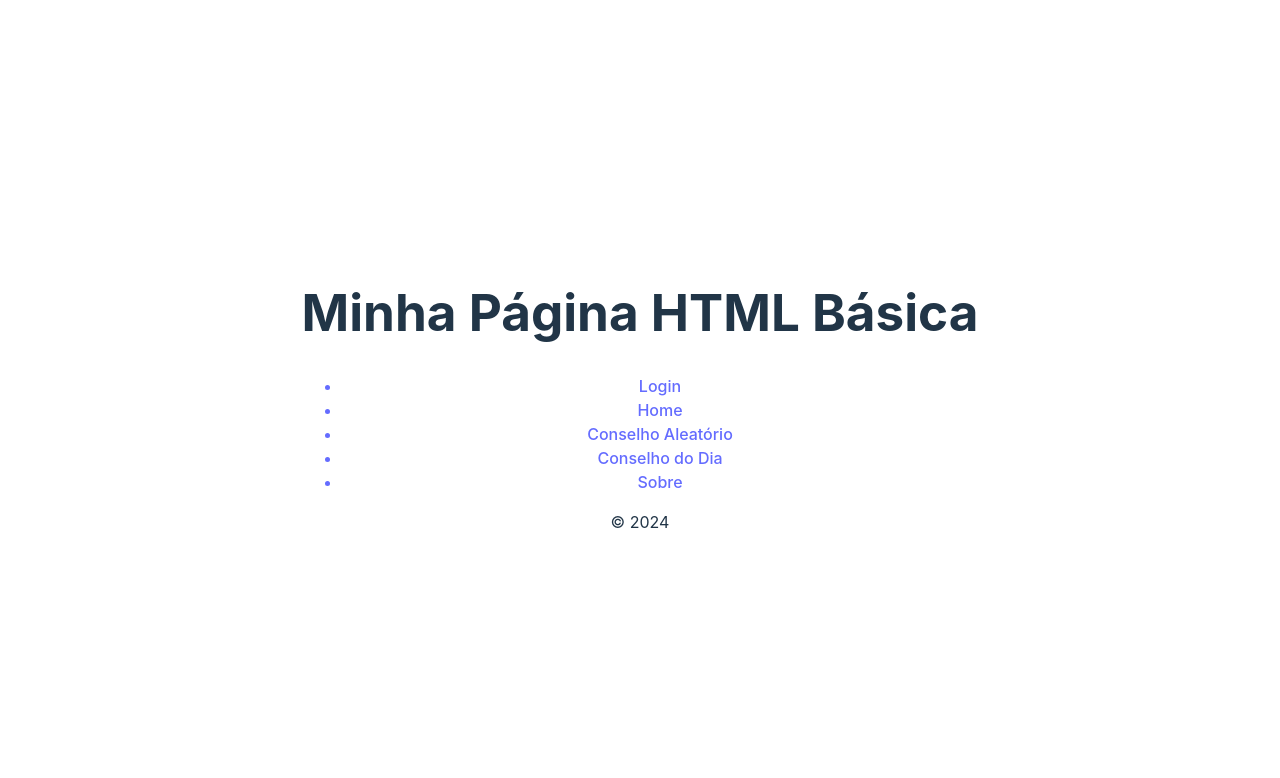
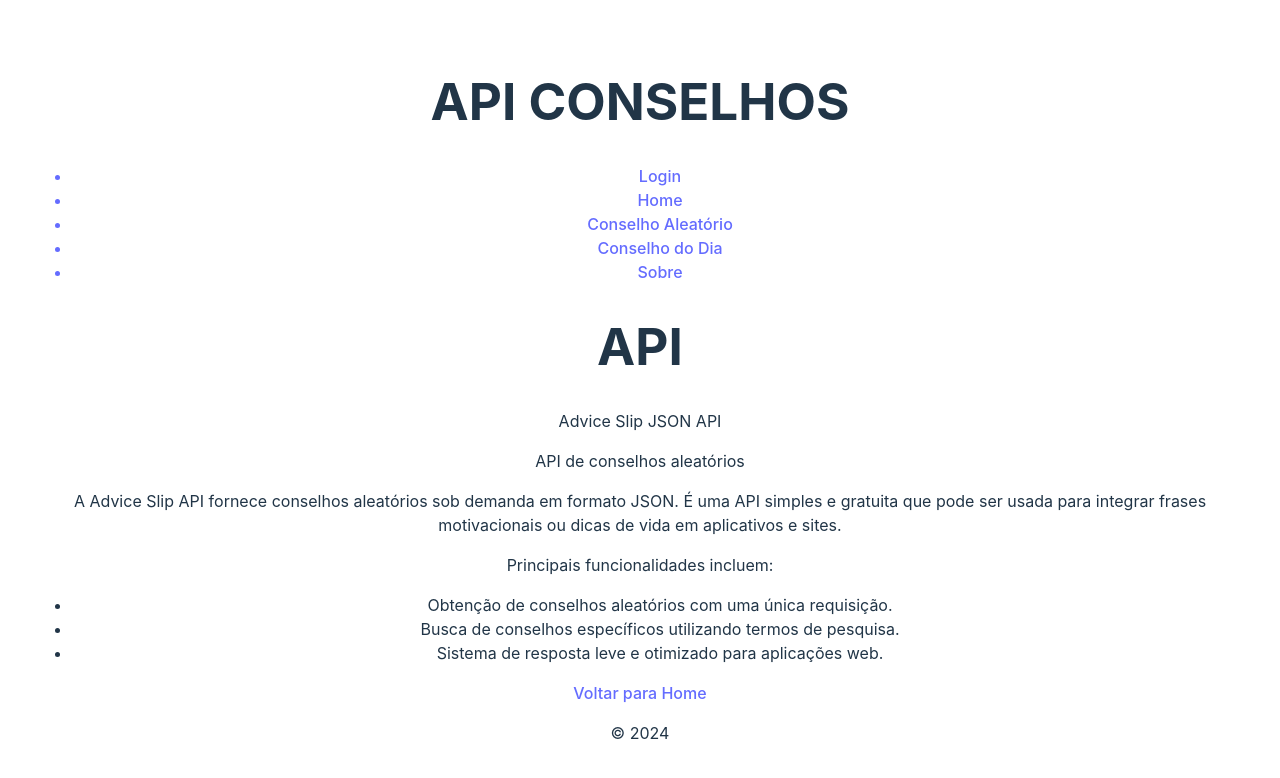
Before and after one commit to akarolhc/front-api, a React (Vite) app: page /about in a window 1280 px wide. Shown: the top 778 px of the page. Built offline with nearby package versions, Linux system fonts and the light colour scheme.

Commit message:
feat: ajustes página sobre

```diff
--- a/src/App.jsx
+++ b/src/App.jsx
@@ -1,6 +1,7 @@
 import "./App.css";
 import Footer from "./components/Footer";
 import Header from "./components/Header";
+import About from "./pages/About";
 import Api from "./pages/Api";
 import Home from "./pages/Home";
 import { Routes, Route } from "react-router-dom";
@@ -14,6 +15,7 @@
         <Routes>
           <Route path='/' element={<Home />} />
           <Route path='/apis' element={< Api/>} />
+          <Route path='/about' element={<About />} />
         </Routes>
       </div>
       <Footer />
--- a/src/components/Header/index.jsx
+++ b/src/components/Header/index.jsx
@@ -4,7 +4,7 @@
 export default function Header() {
   return (
     <header id="exemplo">
-      <h1>Minha Página HTML Básica</h1>
+      <h1>API CONSELHOS</h1>
       <nav className="menu">
         <ul>
           <Link to="/login">
--- a/src/pages/About/index.jsx
+++ b/src/pages/About/index.jsx
@@ -1,11 +1,21 @@
 import './styles.css'
+import { Link } from 'react-router-dom';
 
-export default function About () {
+export default function About() {
     return (
         <div className="about">
-            <h1>About</h1>
-            <p>Descrição da API e suas funcionalidades + devs + contato</p>
-            {/* Essa página deve ter um link para acesso na página inicial que é a HOME - PASTA HOME */}
+            <h1>API</h1>
+            <p>Advice Slip JSON API</p>
+            <p>API de conselhos aleatórios</p>
+            <p>A Advice Slip API fornece conselhos aleatórios sob demanda em formato JSON. É uma API simples e gratuita que pode ser usada para integrar frases motivacionais ou dicas de vida em aplicativos e sites.</p>
+            <p>Principais funcionalidades incluem:</p>
+            <ul>
+                <li>Obtenção de conselhos aleatórios com uma única requisição.</li>
+                <li>Busca de conselhos específicos utilizando termos de pesquisa.</li>
+                <li>Sistema de resposta leve e otimizado para aplicações web.</li>
+            </ul>
+
+            <Link to="/home">Voltar para Home</Link>
         </div>
     )
 }
```
